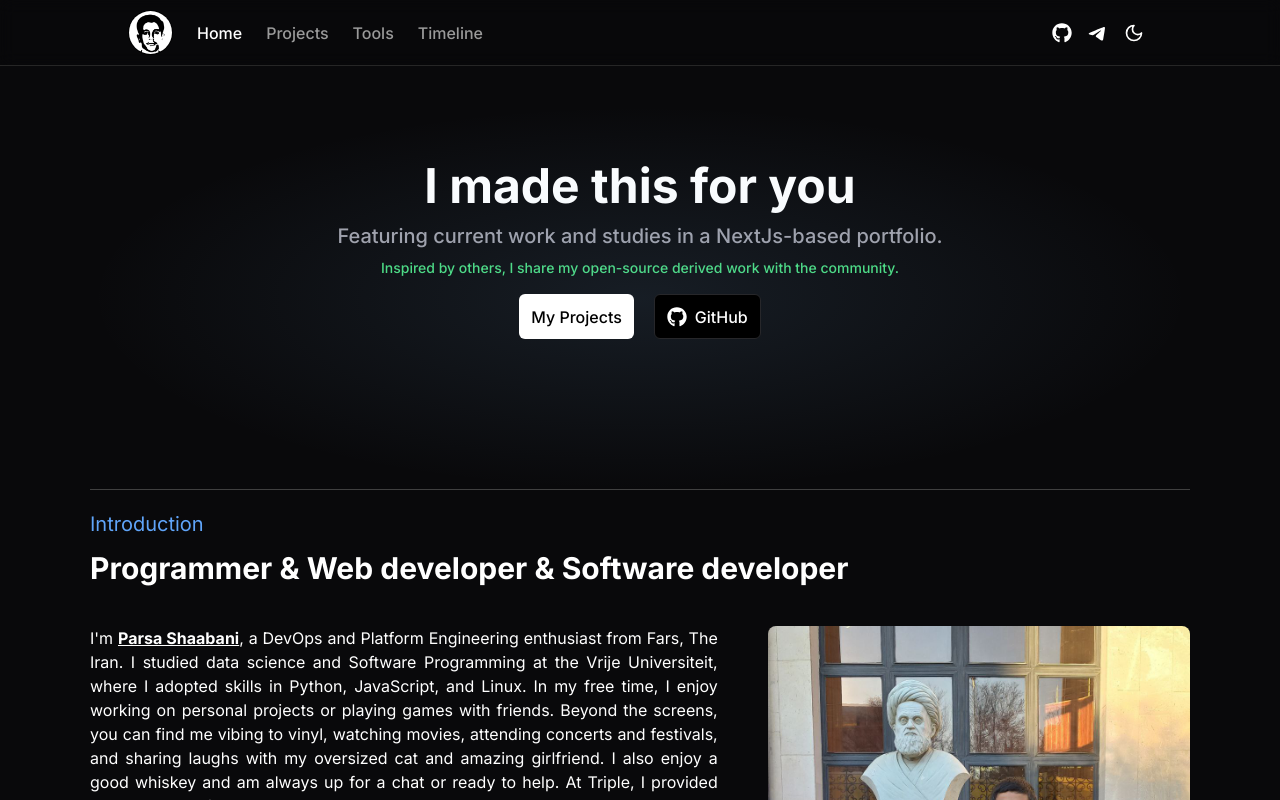
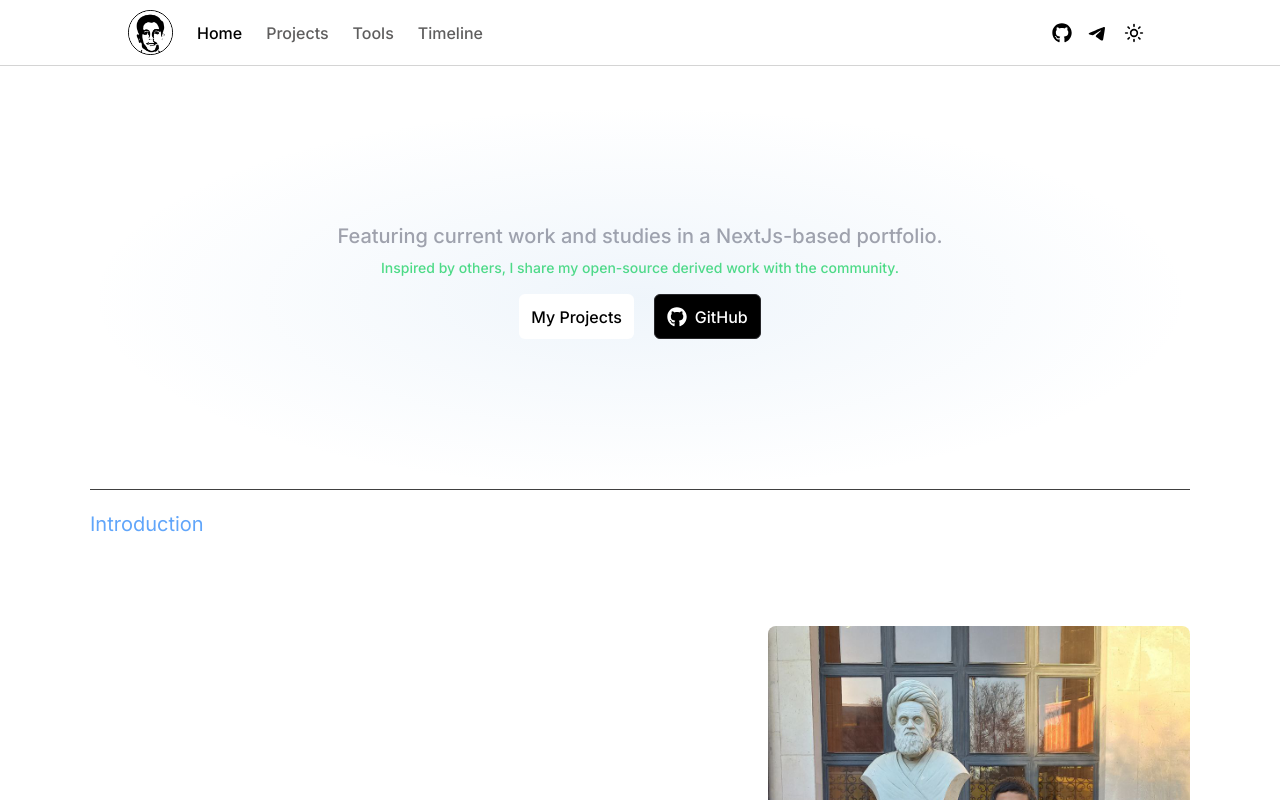
Before and after one commit to ParsaProg/portfolio, a Next.js app: page / in a window 1280 px wide. Shown: the top 800 px of the page. Built offline with nearby package versions, Linux system fonts and the light colour scheme.

Commit message:
fix the theme mode and color in navbar

```diff
--- /dev/null
+++ b/app/ThemeWrapper.tsx
@@ -0,0 +1,36 @@
+"use client";
+
+import { useTheme } from "next-themes";
+import { useEffect, useState } from "react";
+
+export default function ThemeWrapper({
+  children,
+}: {
+  children: React.ReactNode;
+}) {
+  const { theme } = useTheme();
+  const [mounted, setMounted] = useState(false);
+
+  // Ensure the component is mounted before applying styles
+  useEffect(() => {
+
+    setMounted(true);
+  }, []);
+
+  if (!mounted) {
+    // Return a fallback or null during SSR
+    return <>{children}</>;
+  }
+
+  return (
+    <div
+      style={
+        theme === "dark"
+          ? { background: "#09090B", overflowX: "hidden" }
+          : { background: "white", overflowX: "hidden" }
+      }
+    >
+      {children}
+    </div>
+  );
+}
--- a/app/layout.tsx
+++ b/app/layout.tsx
@@ -2,10 +2,10 @@ import "./globals.css";
 import NavBar from "../components/site/navbar";
 import { Inter } from "next/font/google";
 import Footer from "@/components/site/footer";
-import PageTransition from "@/components/site/PageTransition";
-import Layout from "@/components/site/PageTransition";
+import ThemeProvider from "@/components/utils/themesProvider";
+import ThemeWrapper from "./ThemeWrapper"; // Import the ThemeWrapper
 
-// Configure the Poppins font
+// Configure the Inter font
 const inter = Inter({
   subsets: ["latin"],
   weight: ["100", "300", "400", "500", "700", "900"],
@@ -19,14 +19,15 @@ export default function RootLayout({
   children: React.ReactNode;
 }>) {
   return (
-    <html lang="en">
-      <body
-        style={{ background: "#09090B", overflowX: "hidden" }}
-        className={inter.className}
-      >
-        <NavBar />
-        {children}
-        <Footer />
+    <html lang="en" suppressHydrationWarning>
+      <body className={inter.className}>
+        <ThemeProvider>
+          <ThemeWrapper>
+            <NavBar />
+            {children}
+            <Footer />
+          </ThemeWrapper>
+        </ThemeProvider>
       </body>
     </html>
   );
--- a/components/site/navbar.tsx
+++ b/components/site/navbar.tsx
@@ -8,8 +8,10 @@ import { RiTelegram2Fill } from "react-icons/ri";
 import { AnimatePresence, motion } from "framer-motion";
 import { useEffect, useRef, useState } from "react";
 import Link from "next/link";
+import { useTheme } from "next-themes";
 
 export default function NavBar() {
+  const { setTheme, systemTheme, theme } = useTheme();
   const [themeDialog, setThemeDialog] = useState(false);
 
   const menuRef = useRef<HTMLDivElement>(null);
@@ -34,9 +36,18 @@ export default function NavBar() {
     setThemeDialog((prev) => !prev); // Always toggle the state
   };
   return (
-    <div className="w-full fixed z-[999] top-0  border-b-[0.5px] bg-[#09090ba1] border-b-neutral-800 text-white" style={{
+    <div
+      className={`w-full fixed z-[999] top-0  border-b-[0.5px] ${
+        theme === "dark" ? "bg-[#09090ba1]" : "bg-[#ffffffa1]"
+      } ${
+        theme === "dark"
+          ? "border-b-neutral-800 text-white"
+          : "border-b-neutral-300 text-black"
+      } `}
+      style={{
         backdropFilter: "blur(8px)",
-    }}>
+      }}
+    >
       <div className="w-[80%] py-[10px] m-auto flex items-center justify-between">
         <div className="flex items-center gap-x-6">
           <Link href={"/"}>
@@ -57,14 +68,18 @@ export default function NavBar() {
           <a
             href="https://github.com/ParsaProg"
             target="_blank"
-            className="p-2 rounded-md cursor-pointer transition-all duration-200 hover:bg-[#27272A]"
+            className={`p-2 rounded-md cursor-pointer transition-all duration-200 ${
+              theme === "dark" ? "hover:bg-[#27272A]" : "hover:bg-[#e1e1e4]"
+            }`}
           >
             <FaGithub size={20} />
           </a>
           <a
             href="https://t.me/@Parsa_Shaabani"
             target="_blank"
-            className="p-2 rounded-md cursor-pointer transition-all duration-200 hover:bg-[#27272A]"
+            className={`p-2 rounded-md cursor-pointer transition-all duration-200 ${
+              theme === "dark" ? "hover:bg-[#27272A]" : "hover:bg-[#e1e1e4]"
+            }`}
           >
             <RiTelegram2Fill size={20} />
           </a>
@@ -72,8 +87,11 @@ export default function NavBar() {
           <div className="relative" ref={menuRef}>
             <div
               onClick={handleToggleClick}
-              className="p-2 rounded-md cursor-pointer transition-all duration-200 hover:bg-[#27272A]"
+              className={`p-2 rounded-md cursor-pointer transition-all duration-200 ${
+                theme === "dark" ? "hover:bg-[#27272A]" : "hover:bg-[#e1e1e4]"
+              }`}
             >
+              {theme === "dark" ? (
                 <svg
                   xmlns="http://www.w3.org/2000/svg"
                   width="20"
@@ -88,6 +106,30 @@ export default function NavBar() {
                 >
                   <path d="M12 3a6 6 0 0 0 9 9 9 9 0 1 1-9-9Z" />
                 </svg>
+              ) : (
+                <svg
+                  xmlns="http://www.w3.org/2000/svg"
+                  width="20"
+                  height="20"
+                  viewBox="0 0 24 24"
+                  fill="none"
+                  stroke="currentColor"
+                  strokeWidth="2"
+                  strokeLinecap="round"
+                  strokeLinejoin="round"
+                  className="lucide lucide-sun"
+                >
+                  <circle cx="12" cy="12" r="4" />
+                  <path d="M12 2v2" />
+                  <path d="M12 20v2" />
+                  <path d="m4.93 4.93 1.41 1.41" />
+                  <path d="m17.66 17.66 1.41 1.41" />
+                  <path d="M2 12h2" />
+                  <path d="M20 12h2" />
+                  <path d="m6.34 17.66-1.41 1.41" />
+                  <path d="m19.07 4.93-1.41 1.41" />
+                </svg>
+              )}
             </div>
             <AnimatePresence>
               {themeDialog && (
@@ -107,15 +149,49 @@ export default function NavBar() {
                     transition: { ease: "easeInOut", duration: 0.1 },
                   }}
                   transition={{ ease: "easeInOut", duration: 0.1 }}
-                  className="absolute mt-[5px] text-white text-left py-1 px-1 rounded-md bg-black border-[1.5px] border-neutral-800"
+                  className={`absolute mt-[5px] ${
+                    theme === "dark"
+                      ? "text-white bg-black border-neutral-800"
+                      : "text-black bg-white border-neutral-200"
+                  } text-left py-1 px-1 rounded-md  border-[1.5px] `}
                 >
-                  <section className="cursor-pointer hover:bg-[#27272A] w-[100px] px-1 py-1 rounded-sm">
+                  <section
+                    onClick={() => {
+                      setTheme("light");
+                      setThemeDialog(false);
+                    }}
+                    className={`cursor-pointer ${
+                      theme === "dark"
+                        ? "hover:bg-[#27272A]"
+                        : "hover:bg-[#d6d6d9]"
+                    } w-[100px] px-1 py-1 rounded-sm text-[15px]`}
+                  >
                     Light
                   </section>
-                  <section className="cursor-pointer hover:bg-[#27272A] w-[100px] py-1 px-1 rounded-sm">
+                  <section
+                    onClick={() => {
+                      setTheme("dark");
+                      setThemeDialog(false);
+                    }}
+                    className={`cursor-pointer ${
+                      theme === "dark"
+                        ? "hover:bg-[#27272A]"
+                        : "hover:bg-[#d6d6d9]"
+                    } w-[100px] px-1 py-1 rounded-sm text-[15px]`}
+                  >
                     Dark
                   </section>
-                  <section className="cursor-pointer hover:bg-[#27272A] w-[100px] py-1 px-1 rounded-sm">
+                  <section
+                    onClick={() => {
+                      setTheme(systemTheme || "");
+                      setThemeDialog(false);
+                    }}
+                    className={`cursor-pointer ${
+                      theme === "dark"
+                        ? "hover:bg-[#27272A]"
+                        : "hover:bg-[#d6d6d9]"
+                    } w-[100px] px-1 py-1 rounded-sm text-[15px]`}
+                  >
                     System
                   </section>
                 </motion.div>
--- a/components/ui/navbarlinksections.tsx
+++ b/components/ui/navbarlinksections.tsx
@@ -1,8 +1,10 @@
-'use client'; // Required since usePathname is a client-side hook
+"use client"; // Required since usePathname is a client-side hook
+import { useTheme } from "next-themes";
 import Link from "next/link";
 import { usePathname } from "next/navigation";
 
 export default function NavBarSection({ pathname }: { pathname: string }) {
+  const { theme } = useTheme();
   const currentPath = usePathname(); // Current path from usePathname (e.g., "/", "/projects")
   const lowerPathname = pathname.toLowerCase(); // Normalize the input prop
   const href = lowerPathname === "/" ? "/" : `/${lowerPathname}`; // Ensure correct href
@@ -12,8 +14,16 @@ export default function NavBarSection({ pathname }: { pathname: string }) {
     <Link
       href={href}
       className={`cursor-pointer ${
-        isActive ? "text-white" : "text-[#9A9A9A]"
-      } font-[500] text-[16px] transition-all duration-200 hover:text-gray-300`}
+        isActive
+          ? theme === "dark"
+            ? "text-white"
+            : "text-black"
+          : theme === "dark"
+          ? "text-[#9A9A9A]"
+          : "text-[#5f5e5e]"
+      } font-[500] text-[16px] transition-all duration-200 ${
+        theme === "dark" ? "hover:text-gray-300" : "hover:text-black"
+      }`}
     >
       {lowerPathname === "/"
         ? "Home"
--- /dev/null
+++ b/components/utils/themesProvider.tsx
@@ -0,0 +1,12 @@
+"use client";
+
+import { ThemeProvider as NextThemesProvider } from "next-themes";
+import { ReactNode } from "react";
+
+export default function ThemeProvider({ children }: { children: ReactNode }) {
+  return (
+    <NextThemesProvider attribute="class" defaultTheme="system" enableSystem>
+      {children}
+    </NextThemesProvider>
+  );
+}
```
Also changed, not shown: app/page.tsx (+5 -7 lines). Lines whose indentation alone changed are shown as unchanged.
